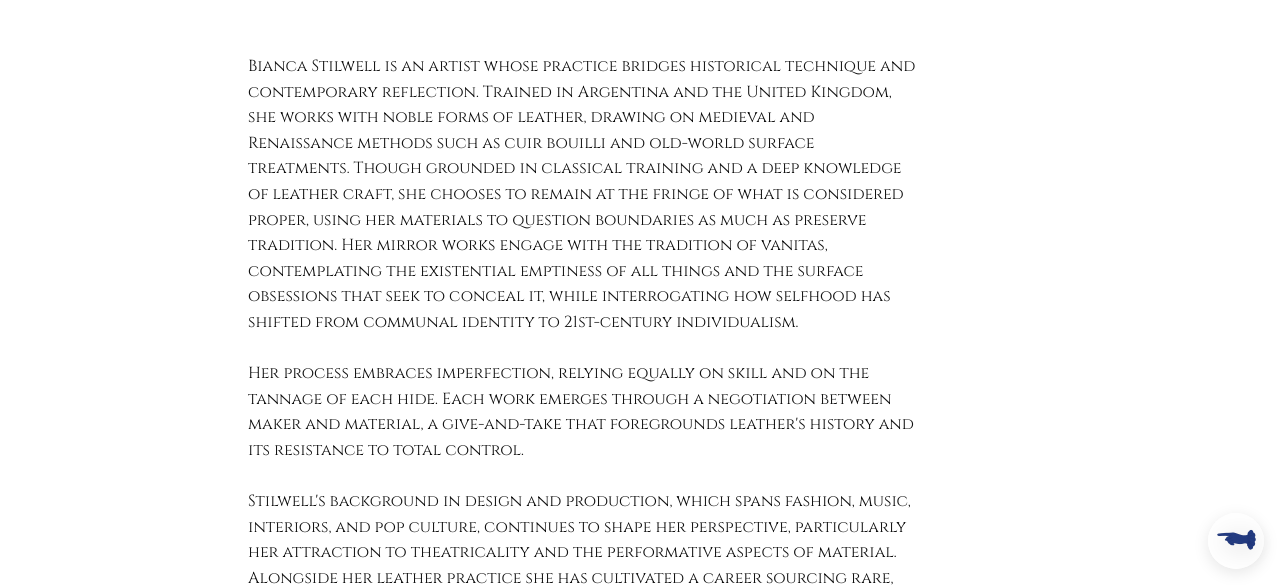
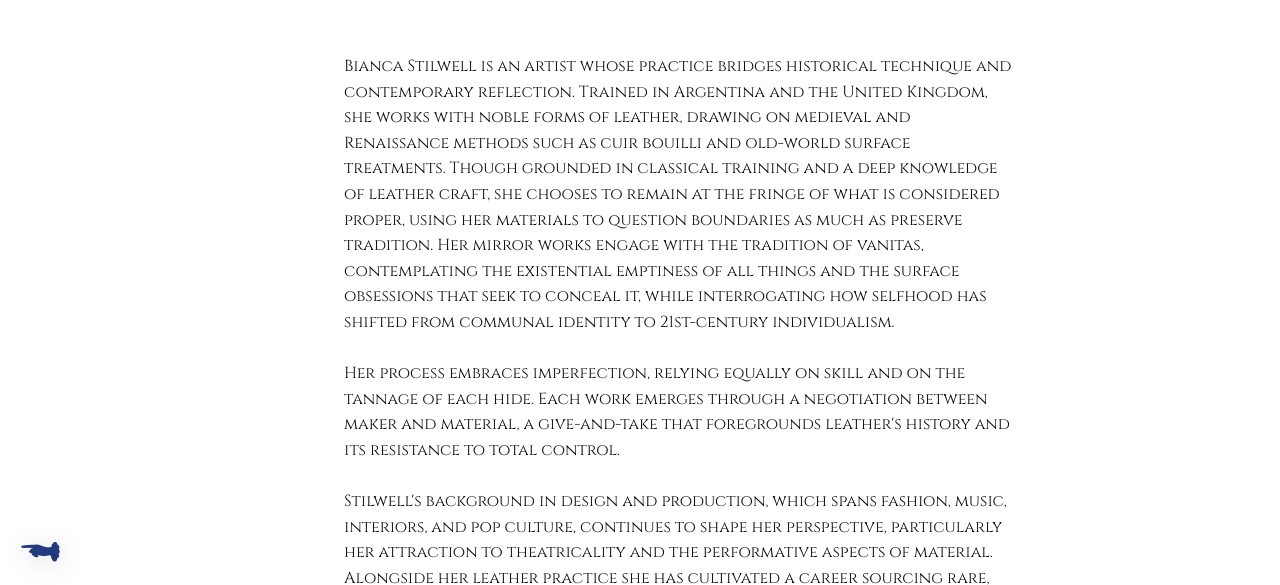
Before and after one commit to BiancaStilwell/lovestory-vision, a plain HTML site: page pages/about.html in a window 1280 px wide. Shown: the part 215-800 px from the top of the page. Drawn offline with Linux system fonts and the light colour scheme; a web font is replaced by a local one.

Commit message:
Fix floating back button: move back to bottom-left position and remove circular background

```diff
--- a/styles.css
+++ b/styles.css
@@ -36,12 +36,12 @@ body.inner .site-header { display: block !important; }
 
 /* Add breathing room for floating Home button */
 body.inner .page {
-  padding-bottom: calc(var(--fab-size) + var(--fab-offset) + 24px);
+  padding-left: calc(var(--fab-size) + var(--fab-offset) + 24px);
 }
 
 @media (max-width: 360px) {
   body.inner .page {
-    padding-bottom: calc(var(--fab-size) + var(--fab-offset) + 20px);
+    padding-left: calc(var(--fab-size) + var(--fab-offset) + 20px);
   }
 }
 
@@ -888,7 +888,7 @@ a { color: #0645ad; }
 
 .home-fab {
   position: fixed;
-  right: max(var(--fab-offset), env(safe-area-inset-right));
+  left: max(var(--fab-offset), env(safe-area-inset-left));
   bottom: max(var(--fab-offset), env(safe-area-inset-bottom));
   z-index: 200;
   display: inline-grid;
@@ -899,12 +899,6 @@ a { color: #0645ad; }
   border: 0;
   padding: 0;
   gap: 2px;
-  width: var(--fab-size);
-  height: var(--fab-size);
-  border-radius: 50%;
-  backdrop-filter: blur(8px);
-  background: rgba(255, 255, 255, 0.9);
-  box-shadow: 0 4px 16px rgba(0, 0, 0, 0.1);
 }
 
 .home-fab .home-label {
```
